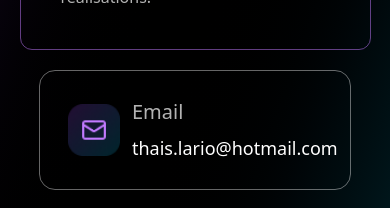
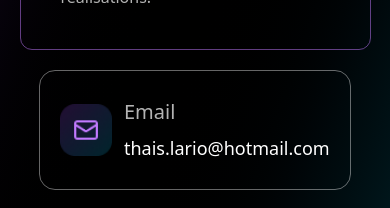
Before and after one commit to thaislario972/Portfolio, a Nuxt app: page /contact in a window 390 px wide. Shown: the part 584-792 px from the top of the page. Built offline with nearby package versions, Linux system fonts and the light colour scheme.

Commit message:
fix détail

```diff
--- a/app/component/contect-me.vue
+++ b/app/component/contect-me.vue
@@ -23,7 +23,7 @@
 </script>
 
 <template>
-  <div class="group flex p-7 border border-white/40 hover:border-lavand rounded-2xl gap-3 w-full h-30 items-center hover:bg-gradient-to-r hover:from-lavand/15 hover:to-turq/15">
+  <div class="group flex md:p-7 p-5 border border-white/40 hover:border-lavand rounded-2xl gap-3 w-full h-30 items-center hover:bg-gradient-to-r hover:from-lavand/15 hover:to-turq/15">
     <img class="text-lavand md:size-18 size-13" :src="img" :alt="type" />
 
     <div class="flex flex-col gap-2">
```
